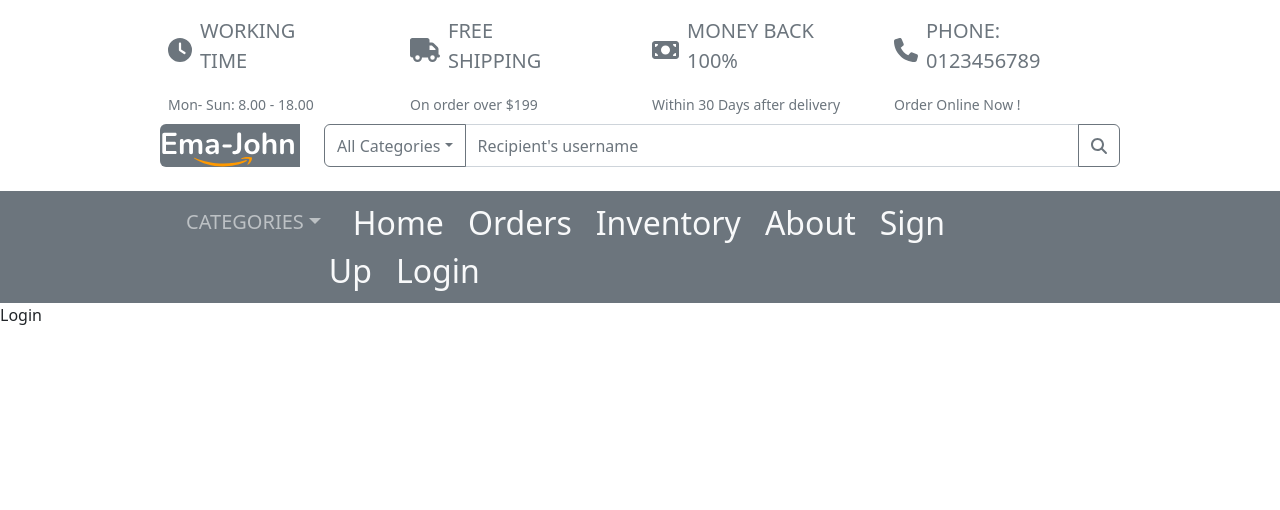
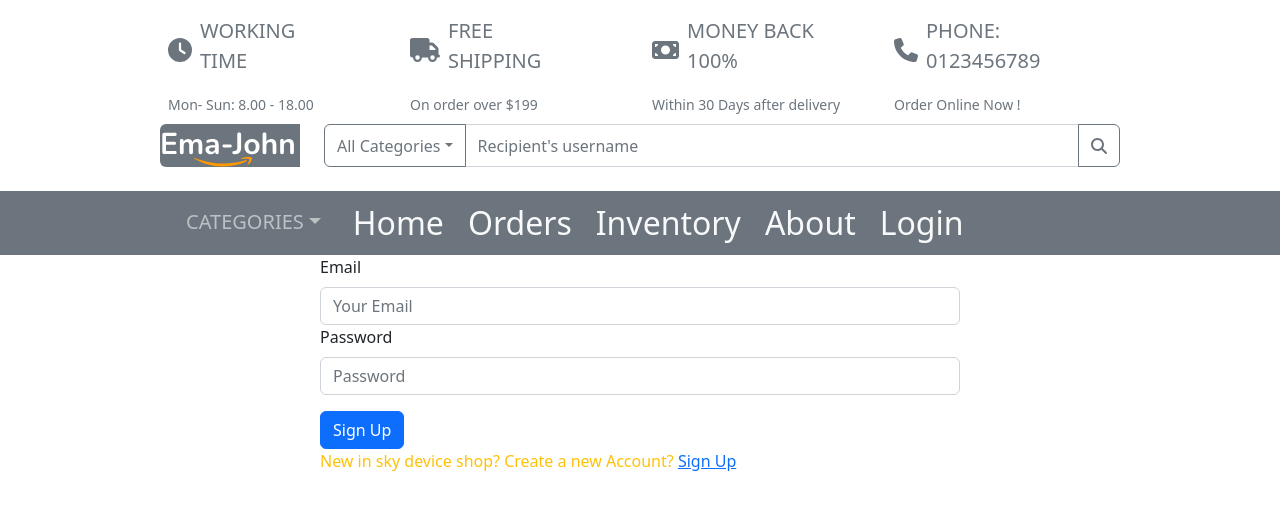
Before and after one commit to EmranSWE/sky-device-shop, a React (Create React App) app: page /login in a window 1280 px wide. Shown: the top 510 px of the page. Built offline with nearby package versions, Linux system fonts and the light colour scheme; no server answers.

Commit message:
requiredAuth for private route

```diff
--- a/src/App.js
+++ b/src/App.js
@@ -9,6 +9,8 @@ import FileNotFound from './Components/FileNotFound/FileNotFound';
 import About from './Components/About/About'
 import Login from './Components/Login/Login';
 import SignUp from './Components/SignUp/SignUp';
+import RequireAuth from './Components/RequireAuth/RequireAuth';
+import Shipment from './Components/Shipment/Shipment';
 function App() {
   return (
     <div >
@@ -17,10 +19,15 @@ function App() {
         <Route path='/' element={<Shop></Shop>}></Route>
         <Route path='/home' element={<Shop></Shop>}></Route>
         <Route path='/orders' element={<Orders></Orders>}></Route>
-        <Route path='/inventory' element={<Inventory></Inventory>}></Route>
+        <Route path='/inventory' element={
+        <RequireAuth>
+        <Inventory></Inventory>
+        </RequireAuth>
+        }></Route>
         <Route path='/about' element={<About></About>}></Route>
         <Route path='/login' element={<Login></Login>}></Route>
         <Route path='/signup' element={<SignUp></SignUp>}></Route>
+        <Route path='/shipment' element={<RequireAuth><Shipment></Shipment></RequireAuth>}></Route>
         <Route path='*' element={<FileNotFound></FileNotFound>}></Route>
 
       </Routes>
--- a/src/Components/Header/Header.js
+++ b/src/Components/Header/Header.js
@@ -1,11 +1,17 @@
 import { faClock, faMoneyBill, faPhone, faSearch, faTruck } from '@fortawesome/free-solid-svg-icons';
 import { FontAwesomeIcon } from '@fortawesome/react-fontawesome';
 import logo from '../../logo.svg';
-
+import { useAuthState } from 'react-firebase-hooks/auth';
 import React from 'react';
 import { Link } from 'react-router-dom';
+import auth from '../../firebase.init';
+import {  signOut } from 'firebase/auth';
+const Header = () => {
+    const [user] = useAuthState(auth);
 
-const Header = () => {
+    const handleSignOut =() =>{
+            signOut(auth);
+    }
     return (
         <div >
             {/* Header Feature */}
@@ -80,8 +86,8 @@ const Header = () => {
           <Link className='text-decoration-none text-light me-4' to='/orders'>Orders</Link>
           <Link  className='text-decoration-none text-light me-4' to='/inventory'>Inventory</Link>
           <Link className='text-decoration-none text-light me-4' to='/about'>About</Link>
-          <Link className='text-decoration-none text-light me-4' to='/signup'>Sign Up</Link>
-          <Link className='text-decoration-none text-light me-4' to='/login'>Login</Link>
+      {/*     <Link className='text-decoration-none text-light me-4' to='/signup'>Sign Up</Link> */}
+          {user ? <button className='fs-5' onClick={handleSignOut}>Sign Out</button>:<Link className='text-decoration-none text-light me-4' to='/login'>Login</Link>}
         </li>
 
       </ul>
--- a/src/Components/Login/Login.js
+++ b/src/Components/Login/Login.js
@@ -1,10 +1,76 @@
 import React from 'react';
+import { useState } from 'react';
+import { Button, Col, Form, Row } from 'react-bootstrap';
+import { Link, useLocation, useNavigate } from 'react-router-dom';
+import { useSignInWithEmailAndPassword } from 'react-firebase-hooks/auth';
+import auth from '../../firebase.init';
 
 const Login = () => {
+    const [validated, setValidated] = useState(false);
+    const [email,setEmail]=useState('');
+    const [password,setPassword]=useState('');
+    const [signInWithEmailAndPassword,user,error,loading] = useSignInWithEmailAndPassword(auth);
+    const navigate=useNavigate();
+    const location=useLocation();
+    let from = location.state?.from?.pathname || "/";
+    if(user){
+
+        navigate(from, { replace: true });
+    }
+
+    const handleEmailChange=(event) =>{
+        setEmail(event.target.value)
+    }
+    const handlePasswordChange=(event) =>{
+        setPassword(event.target.value)
+    }
+
+
+  const handleUserSignIn = event =>{
+    const form = event.currentTarget;
+    event.preventDefault();
+    if (form.checkValidity() === false) {
+        event.stopPropagation();
+    }
+
+    signInWithEmailAndPassword(email, password)
+    setValidated(true);
+
+}
     return (
-        <div>
-            <p>Login</p>
-        </div>
+        <Form className='w-50 mx-auto' noValidate validated={validated} onSubmit={handleUserSignIn}>
+
+        <Row className="mb-3">
+          <Form.Group as={Col} md="12" controlId="validationCustom03">
+            <Form.Label>Email</Form.Label>
+            <Form.Control onBlur={handleEmailChange} type="email" placeholder="Your Email" required />
+            <Form.Control.Feedback type="invalid">
+              Please provide a valid email.
+            </Form.Control.Feedback>
+          </Form.Group>
+          <Form.Group as={Col} md="12" controlId="validationCustom04">
+            <Form.Label>Password</Form.Label>
+            <Form.Control onBlur={handlePasswordChange} type="password" placeholder="Password" required />
+            <Form.Control.Feedback type="invalid">
+              Please provide a valid password.
+            </Form.Control.Feedback>
+          </Form.Group>
+        </Row>
+       {/*  <Form.Group className="mb-3">
+          <Form.Check
+            required
+            label="Agree to terms and conditions"
+            feedback="You must agree before submitting."
+            feedbackType="invalid"
+          />
+        </Form.Group> */}
+        <p className='text-danger'>{error.message}</p>
+        {
+            loading && <p>loading......</p>
+        }
+        <Button  type="submit">Sign Up</Button>
+        <p className='text-warning'>New in sky device shop? Create a new Account? <Link to='/signup'>Sign Up</Link></p>
+      </Form>
     );
 };
 
--- /dev/null
+++ b/src/Components/RequireAuth/RequireAuth.js
@@ -0,0 +1,15 @@
+import React from 'react';
+import { useAuthState } from 'react-firebase-hooks/auth';
+import { Navigate, useLocation } from 'react-router-dom';
+import auth from '../../firebase.init';
+
+const RequireAuth = ({ children }) => {
+    const [user]=useAuthState(auth)
+    const location = useLocation();
+    if (!user) {
+        return <Navigate to="/login" state={{ from: location }} replace />;
+      }
+    return  children;
+};
+
+export default RequireAuth;
--- /dev/null
+++ b/src/Components/Shipment/Shipment.js
@@ -0,0 +1,72 @@
+import React, { useState } from 'react';
+import { Button, Col, Form, Row } from 'react-bootstrap';
+import { useAuthState } from 'react-firebase-hooks/auth';
+import { useNavigate } from 'react-router-dom';
+import auth from '../../firebase.init';
+
+const Shipment = () => {
+    const [user] = useAuthState(auth);
+    const [validated, setValidated] = useState(false);
+    const [email,setEmail]=useState('');
+    const [name,setName]=useState('');
+    const [address,setAddress]=useState('');
+    const [phone,setPhone]=useState('');
+
+    const handleNameChange=(event) =>{
+        setName(event.target.value)
+    }
+    const handleAddressChange=(event) =>{
+        setAddress(event.target.value)
+    }
+    const handlePhoneChange =(event)=>{
+        setPhone(event.target.value)
+    }
+
+  const handleCreateUser = event =>{
+    const form = event.currentTarget;
+    const shipping={email,name,address,phone}
+    event.preventDefault();
+    if (form.checkValidity() === false) {
+        event.stopPropagation();
+    }
+    setValidated(true);
+    console.log(shipping)
+}
+    return (
+        <Form className='w-50 mx-auto' noValidate validated={validated} onSubmit={handleCreateUser}>
+
+        <Row className="mb-3">
+            <h2>Shipping Information</h2>
+            <Form.Group as={Col} md="12" controlId="validationCustom03">
+            <Form.Label>Your name</Form.Label>
+            <Form.Control onBlur={handleNameChange} type="text" placeholder="Your name" required />
+            <Form.Control.Feedback type="invalid">
+              Please provide a valid name.
+            </Form.Control.Feedback>
+          </Form.Group>
+          <Form.Group as={Col} md="12" controlId="validationCustom03">
+            <Form.Label>Email</Form.Label>
+            <Form.Control value={user?.email} readOnly type="email" required />
+            <Form.Control.Feedback type="invalid">
+              Please provide a valid email.
+            </Form.Control.Feedback>
+          </Form.Group>
+          <Form.Group as={Col} md="12" controlId="validationCustom04">
+            <Form.Label>Address</Form.Label>
+            <Form.Control onBlur={handleAddressChange} type="text" placeholder="Address" required />
+            <Form.Control.Feedback type="invalid">
+              Please provide a valid address.
+            </Form.Control.Feedback>
+          </Form.Group>
+          <Form.Group as={Col} md="12" controlId="validationCustom05">
+            <Form.Label>Phone</Form.Label>
+            <Form.Control onBlur={handlePhoneChange} type="text" placeholder="Phone number" required />
+          </Form.Group>
+
+        </Row>
+        <Button  type="submit">Shipping</Button>
+      </Form>
+    );
+};
+
+export default Shipment;
--- a/src/Components/SignUp/SignUp.js
+++ b/src/Components/SignUp/SignUp.js
@@ -2,7 +2,7 @@ import React from 'react';
 import { useState } from 'react';
 import { Button, Col, Form, InputGroup, Row } from 'react-bootstrap';
 import { useCreateUserWithEmailAndPassword } from 'react-firebase-hooks/auth';
-import { Link } from 'react-router-dom';
+import { Link, useNavigate } from 'react-router-dom';
 import auth from '../../firebase.init';
 const SignUp = () => {
     const [validated, setValidated] = useState(false);
@@ -10,7 +10,12 @@ const SignUp = () => {
     const [password,setPassword]=useState('');
     const [confirmPassword,setConfirmPassword]=useState('');
     const [error,setError]=useState('');
-    const [ createUserWithEmailAndPassword] = useCreateUserWithEmailAndPassword(auth);
+    const [ createUserWithEmailAndPassword,user] = useCreateUserWithEmailAndPassword(auth);
+    const navigate=useNavigate();
+
+    if(user){
+        navigate('/home');
+    }
 
     const handleEmailChange=(event) =>{
         setEmail(event.target.value)
--- a/src/Components/orders/Orders.js
+++ b/src/Components/orders/Orders.js
@@ -1,7 +1,9 @@
 import { faArrowAltCircleRight } from '@fortawesome/free-solid-svg-icons';
 import { FontAwesomeIcon } from '@fortawesome/react-fontawesome';
 import React from 'react';
+import { useAuthState } from 'react-firebase-hooks/auth';
 import { Link, useNavigate } from 'react-router-dom';
+import auth from '../../firebase.init';
 import useCart from '../../hooks/useCart';
 import useProducts from '../../hooks/useProducts';
 import { removeFromDb } from '../../utilities/fakedb';
@@ -19,7 +21,7 @@ const Orders = () => {
     const navigate=useNavigate();
     return (
         <div>
-           <Cart cart={cart}><button onClick={()=>navigate('/inventory')} className='border-0 bg-primary rounded fw-bold text-white'>Proceed To CheckOut! <FontAwesomeIcon icon={faArrowAltCircleRight}></FontAwesomeIcon></button></Cart>
+           <Cart cart={cart}><button onClick={()=>navigate('/shipment')} className='border-0 bg-primary rounded fw-bold text-white'>Proceed To Shipment! <FontAwesomeIcon icon={faArrowAltCircleRight}></FontAwesomeIcon></button></Cart>
            <div className="container">
             <div className="row">
             {
```
Also changed, not shown: src/__authentication_steps.js (+4 -4 lines).
